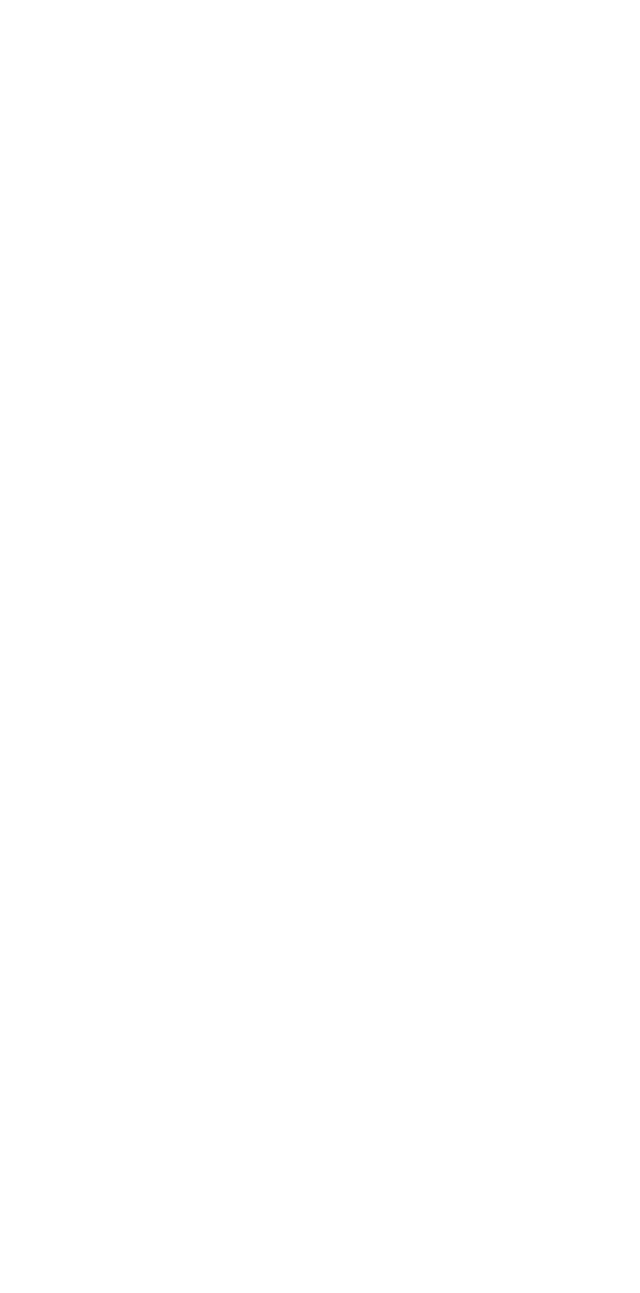
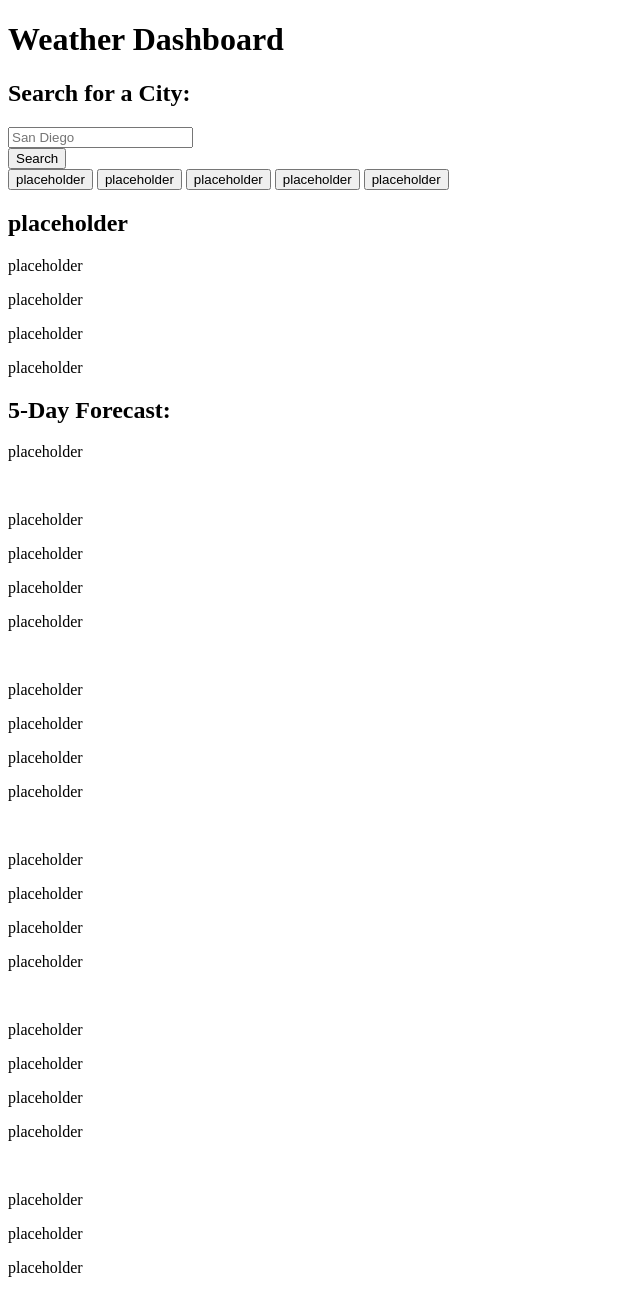
Before and after one commit to maxh1231/weather-dashboard, a plain HTML site: page index.html in a window 1280 px wide. Shown: the whole page, without its empty margins (0-640 px from the left). Before the commit the page ends 800 px from the top, so only its background shows below. Drawn offline with Linux system fonts and the light colour scheme; no server answers.

Commit message:
html layout with placeholder text. 2nd API for geocoding user input into longitude/latitude

```diff
--- a/assets/css/app.css
+++ b/assets/css/app.css
@@ -0,0 +1,3 @@
+/* https://coolors.co/e63946-f1faee-a8dadc-457b9d-1d3557  */
+
+/* font-family: 'Lato', sans-serif;  */
--- a/assets/js/script.js
+++ b/assets/js/script.js
@@ -0,0 +1,23 @@
+// key 16504850b1a264a95e1797ff5a4e056b
+
+// api call https://api.openweathermap.org/data/2.5/onecall?lat={lat}&lon={lon}&exclude=&appid=16504850b1a264a95e1797ff5a4e056b
+
+
+
+fetch("http://api.openweathermap.org/geo/1.0/direct?q=Miami&limit=5&appid=16504850b1a264a95e1797ff5a4e056b")
+
+    .then(response => response.json())
+
+    .then(function (data) {
+        console.log(data);
+        geoLat = data[0].lat;
+        geoLon = data[0].lon;
+
+        fetch(`https://api.openweathermap.org/data/2.5/onecall?lat=${geoLat}&lon=${geoLon}&exclude=&appid=16504850b1a264a95e1797ff5a4e056b`)
+
+            .then(response => response.json())
+
+            .then(function (data) {
+                console.log(data);
+            })
+    })
--- a/index.html
+++ b/index.html
@@ -7,9 +7,141 @@
     <meta name="viewport" content="width=device-width, initial-scale=1.0">
     <title>Weather Dashboard</title>
     <link rel="stylesheet" href="assets/css/app.css">
+    <link href="https://fonts.googleapis.com/css2?family=Lato:wght@300;400;700&display=swap" rel="stylesheet">
 </head>
 
 <body>
+    <header>
+        <h1>Weather Dashboard</h1>
+    </header>
+
+    <section id="searchCity">
+        <div>
+            <h2>Search for a City:</h2>
+        </div>
+        <div>
+            <input type="text" placeholder="San Diego">
+        </div>
+        <div>
+            <button id="searchCityBtn">Search</button>
+        </div>
+        <div id="recentSearchCity">
+            <button>placeholder</button>
+            <button>placeholder</button>
+            <button>placeholder</button>
+            <button>placeholder</button>
+            <button>placeholder</button>
+
+        </div>
+    </section>
+
+    <section id="cityWeatherDataWrapper">
+        <div>
+            <h2 id="cityNameDate">
+                placeholder
+            </h2>
+        </div>
+        <div id="cityWeatherData">
+            <p id="cityTemp">
+                placeholder
+            </p>
+            <p id="cityWind">
+                placeholder
+            </p>
+            <p id="cityHumidity">
+                placeholder
+            </p>
+            <p id="cityUvIndex">
+                placeholder
+            </p>
+
+        </div>
+    </section>
+
+    <section id="weekForecastWrapepr">
+        <div>
+            <h2 id="weekForecast">
+                5-Day Forecast:
+            </h2>
+        </div>
+        <div id="day1Forecast" class="weekForecast">
+            <p id="day1ForecastDate">
+                placeholder
+            </p>
+            <img id="day1ForecastImage" src="" alt="">
+            <p id="day1ForecastTemp">
+                placeholder
+            </p>
+            <p id="day1ForecastWind">
+                placeholder
+            </p>
+            <p id="day1ForecastHumidity">
+                placeholder
+            </p>
+
+        </div>
+        <div id="day2Forecast" class="weekForecast">
+            <p id="day2ForecastDate">
+                placeholder
+            </p>
+            <img id="day2ForecastImage" src="" alt="">
+            <p id="day2ForecastTemp">
+                placeholder
+            </p>
+            <p id="day2ForecastWind">
+                placeholder
+            </p>
+            <p id="day2ForecastHumidity">
+                placeholder
+            </p>
+
+        </div>
+        <div id="day3Forecast" class="weekForecast">
+            <p id="day3ForecastDate">
+                placeholder
+            </p>
+            <img id="day3ForecastImage" src="" alt="">
+            <p id="day3ForecastTemp">
+                placeholder
+            </p>
+            <p id="day3ForecastWind">
+                placeholder
+            </p>
+            <p id="day3ForecastHumidity">
+                placeholder
+            </p>
+        </div>
+        <div id="day4Forecast" class="weekForecast">
+            <p id="day4ForecastDate">
+                placeholder
+            </p>
+            <img id="day4ForecastImage" src="" alt="">
+            <p id="day4ForecastTemp">
+                placeholder
+            </p>
+            <p id="day4ForecastWind">
+                placeholder
+            </p>
+            <p id="day4ForecastHumidity">
+                placeholder
+            </p>
+        </div>
+        <div id="day5Forecast" class="weekForecast">
+            <p id="day5ForecastDate">
+                placeholder
+            </p>
+            <img id="day5ForecastImage" src="" alt="">
+            <p id="day1ForecastTemp">
+                placeholder
+            </p>
+            <p id="day5ForecastWind">
+                placeholder
+            </p>
+            <p id="day5ForecastHumidity">
+                placeholder
+            </p>
+        </div>
+    </section>
 
 
 
```
